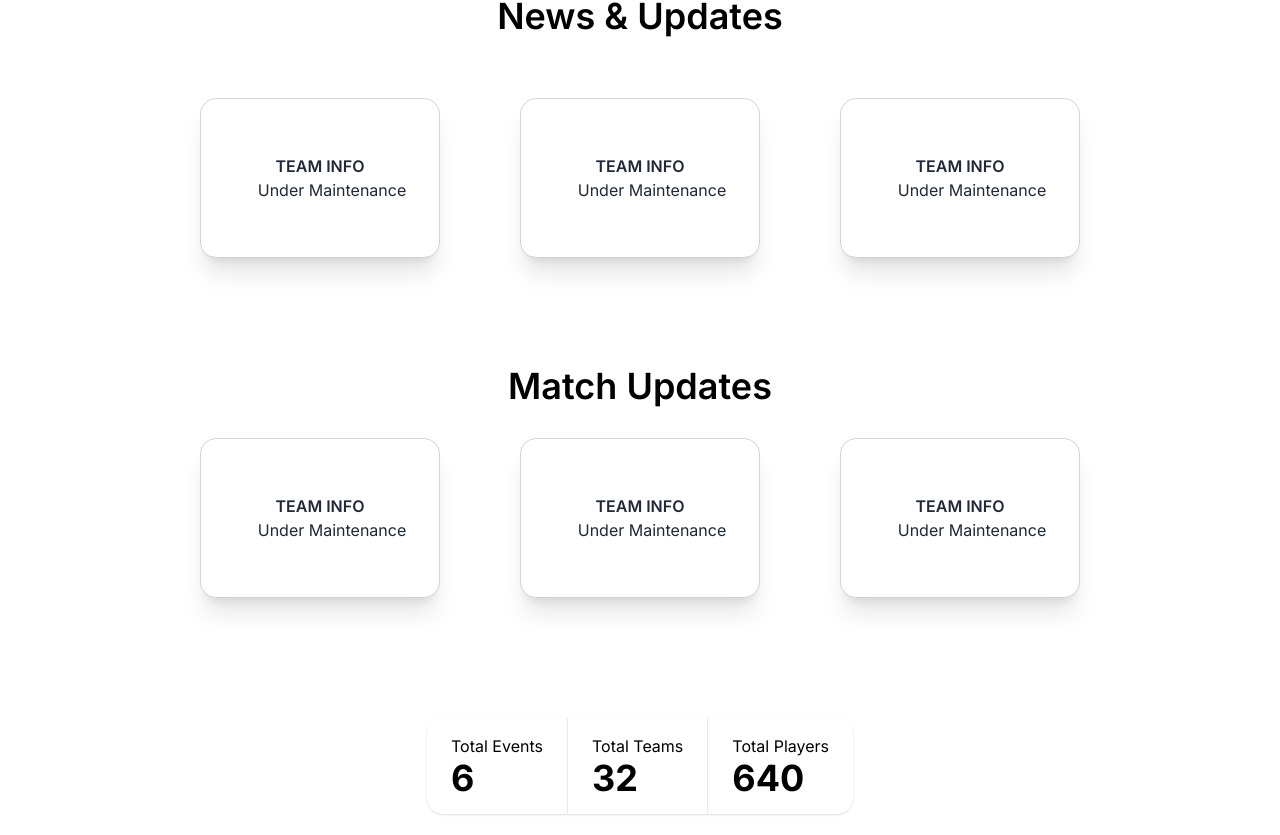
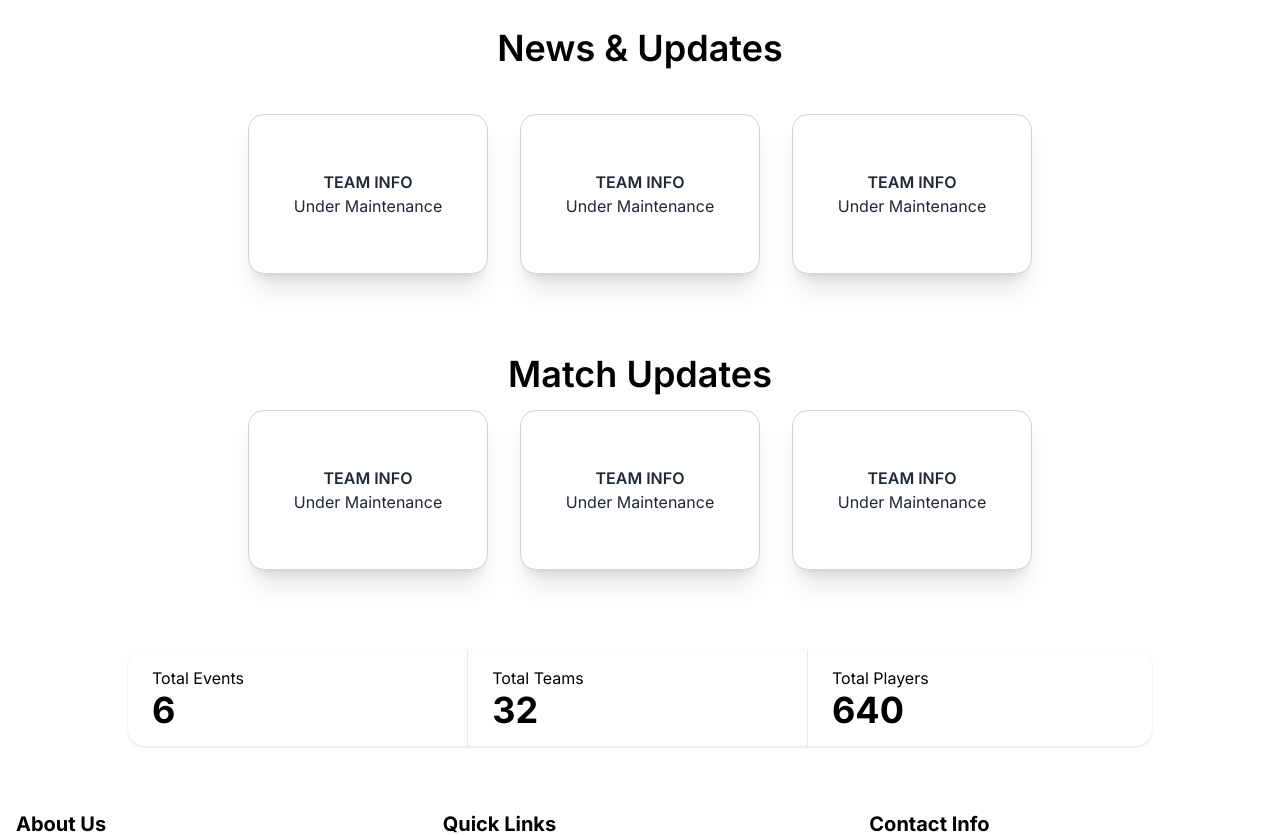
Before and after one commit to chistym17/czs-frontend, a Next.js app: page / in a window 1280 px wide. Shown: the part 2072-2907 px from the top of the page. Built offline with nearby package versions, Linux system fonts and the light colour scheme.

Commit message:
News & Updates Component Added
New Component Added, Made it flexible to all the screens, Fixed errors, Changed Page.js, added details etc

```diff
--- a/src/app/page.js
+++ b/src/app/page.js
@@ -3,6 +3,7 @@ import Hero from '../components/Hero';
 import Navbar from '../components/Navbar';
 import LogoMarquee from '../components/LogoMarquee';
 import TeamRegistration from '../components/TeamRegistration';
+import NewsUpdates from '../components/NewsUpdates';
 import './globals.css';
 export default function Home() {
   return (
@@ -11,95 +12,7 @@ export default function Home() {
       <Hero />
       <LogoMarquee />
       <TeamRegistration />
-
-      {/* News & updates */}
-      <div className='bg-white h-[400px]'>
-        <h1 className='h-[100px] flex items-center justify-center text-4xl  text-black'>
-          News & Updates
-        </h1>
-        <div className=' w-full flex-col lg:flex-row flex items-center justify-center gap-x-20 p-8'>
-          {/* Square card with drop shadow and rounded border */}
-          <div className='card bg-white border border-gray-300 shadow-xl rounded-2xl grid h-40 w-60  place-items-center '>
-            <div className=''>
-              <h1 className='flex items-center justify-center'>TEAM INFO</h1>
-              <p className='flex items-center justify-center ml-6'>
-                Under Maintenance
-              </p>
-            </div>
-          </div>
-
-          <div className='card bg-white border border-gray-300 shadow-xl rounded-2xl grid h-40 w-60  place-items-center'>
-            <div className=''>
-              <h1 className='flex items-center justify-center'>TEAM INFO</h1>
-              <p className='flex items-center justify-center ml-6'>
-                Under Maintenance
-              </p>
-            </div>
-          </div>
-          <div className='card bg-white border border-gray-300 shadow-xl rounded-2xl grid h-40 w-60  place-items-center '>
-            <div className=''>
-              <h1 className='flex items-center justify-center'>TEAM INFO</h1>
-              <p className='flex items-center justify-center ml-6'>
-                Under Maintenance
-              </p>
-            </div>
-          </div>
-        </div>
-      </div>
-      {/* Match Updates */}
-      <div className='bg-white h-[200px]'>
-        <h1 className='flex items-center justify-center text-4xl text-black '>
-          Match Updates
-        </h1>
-        <div className=' w-full flex-col lg:flex-row flex items-center justify-center gap-x-20 p-8'>
-          {/* Square card with drop shadow and rounded border */}
-          <div className='card bg-white border border-gray-300 shadow-xl rounded-2xl grid h-40 w-60  place-items-center '>
-            <div className=''>
-              <h1 className='flex items-center justify-center'>TEAM INFO</h1>
-              <p className='flex items-center justify-center ml-6'>
-                Under Maintenance
-              </p>
-            </div>
-          </div>
-
-          <div className='card bg-white border border-gray-300 shadow-xl rounded-2xl grid h-40 w-60  place-items-center'>
-            <div className=''>
-              <h1 className='flex items-center justify-center'>TEAM INFO</h1>
-              <p className='flex items-center justify-center ml-6'>
-                Under Maintenance
-              </p>
-            </div>
-          </div>
-          <div className='card bg-white border border-gray-300 shadow-xl rounded-2xl grid h-40 w-60  place-items-center '>
-            <div className=''>
-              <h1 className='flex items-center justify-center'>TEAM INFO</h1>
-              <p className='flex items-center justify-center ml-6'>
-                Under Maintenance
-              </p>
-            </div>
-          </div>
-        </div>
-      </div>
-      {/* All time Stats */}
-      <div className='bg-white flex items-center justify-center  h-[400px] '>
-        <div className='stats stats-vertical lg:stats-horizontal shadow bg-white text-black'>
-          <div className='stat'>
-            <div className='stat-title text-black'>Total Events</div>
-            <div className='stat-value'>6</div>
-          </div>
-
-          <div className='stat'>
-            <div className='stat-title text-black'>Total Teams</div>
-            <div className='stat-value'>32</div>
-          </div>
-
-          <div className='stat'>
-            <div className='stat-title text-black'>Total Players</div>
-            <div className='stat-value'>640</div>
-          </div>
-        </div>
-      </div>
-
+      <NewsUpdates />
       <Footer />
     </main>
   );
--- /dev/null
+++ b/src/components/NewsUpdates.jsx
@@ -0,0 +1,90 @@
+import '../app/globals.css';
+
+const cardData = [
+  { title: 'TEAM INFO', description: 'Under Maintenance' },
+  { title: 'TEAM INFO', description: 'Under Maintenance' },
+  { title: 'TEAM INFO', description: 'Under Maintenance' },
+];
+
+const NewsSection = () => {
+  return (
+    <section className='bg-white h-auto py-8'>
+      <h1 className='h-[100px] flex items-center justify-center text-4xl text-black'>
+        News & Updates
+      </h1>
+      <div className='w-full flex flex-wrap items-center justify-center gap-8 p-4'>
+        {cardData.map((card, index) => (
+          <div
+            key={index}
+            className='card bg-white border border-gray-300 shadow-xl rounded-2xl grid h-40 w-60 place-items-center'
+          >
+            <div>
+              <h1 className='flex items-center justify-center'>{card.title}</h1>
+              <p className='flex items-center justify-center'>
+                {card.description}
+              </p>
+            </div>
+          </div>
+        ))}
+      </div>
+    </section>
+  );
+};
+
+const MatchUpdatesSection = () => {
+  return (
+    <section className='bg-white h-auto py-8'>
+      <h1 className='flex items-center justify-center text-4xl text-black'>
+        Match Updates
+      </h1>
+      <div className='w-full flex flex-wrap items-center justify-center gap-8 p-4'>
+        {cardData.map((card, index) => (
+          <div
+            key={index}
+            className='card bg-white border border-gray-300 shadow-xl rounded-2xl grid h-40 w-60 place-items-center'
+          >
+            <div>
+              <h1 className='flex items-center justify-center'>{card.title}</h1>
+              <p className='flex items-center justify-center'>
+                {card.description}
+              </p>
+            </div>
+          </div>
+        ))}
+      </div>
+    </section>
+  );
+};
+
+const StatsSection = () => {
+  return (
+    <section className='bg-white flex items-center justify-center h-auto py-8'>
+      <div className='stats stats-vertical lg:stats-horizontal shadow bg-white text-black w-full max-w-screen-lg'>
+        <div className='stat'>
+          <div className='stat-title text-black'>Total Events</div>
+          <div className='stat-value'>6</div>
+        </div>
+        <div className='stat'>
+          <div className='stat-title text-black'>Total Teams</div>
+          <div className='stat-value'>32</div>
+        </div>
+        <div className='stat'>
+          <div className='stat-title text-black'>Total Players</div>
+          <div className='stat-value'>640</div>
+        </div>
+      </div>
+    </section>
+  );
+};
+
+const NewsUpdates = () => {
+  return (
+    <div>
+      <NewsSection />
+      <MatchUpdatesSection />
+      <StatsSection />
+    </div>
+  );
+};
+
+export default NewsUpdates;
```
